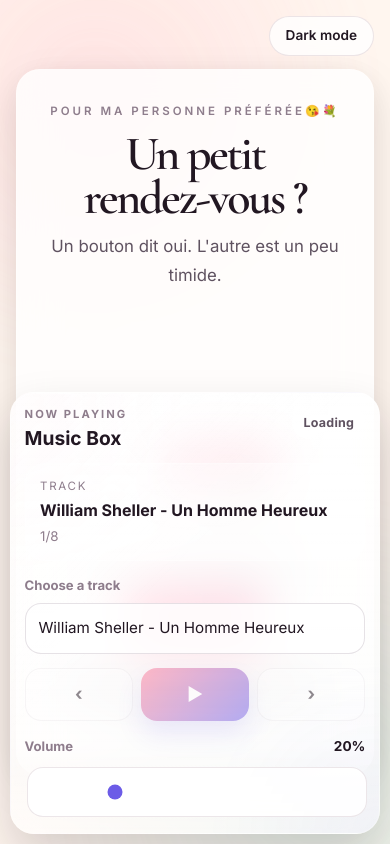
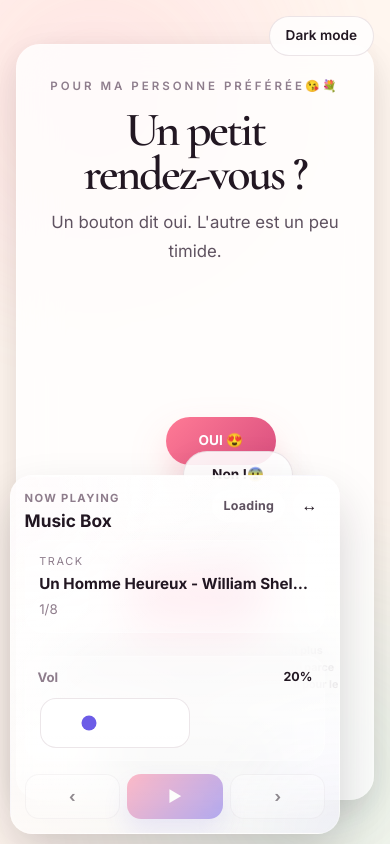
Before and after one commit to corentinDelclaud/love, a React (Vite) app: page / in a window 390 px wide. Built offline with nearby package versions, Linux system fonts and the light colour scheme.

Commit message:
upgrade music box reduce mode

```diff
--- a/src/components/InvitePage.tsx
+++ b/src/components/InvitePage.tsx
@@ -51,7 +51,13 @@ export const InvitePage = ({
       Play Bataille Corse
     </button>
 
-  <h6>Alors c'était un peu plus simple donc j'ai fait plus propre et normalement c'est mieux que le reste parce que c'est pour toi quand même</h6>
+
+
+  <h6>Alors c'était un peu plus simple donc j'ai fait plus propre et normalement c'est mieux que le reste parce que c'est pour toi quand même mais j'ai pas fini pour le moment</h6>
+
+  <button type="button">
+      Album photo pas dev
+    </button>
   </section>
 
 
--- a/src/components/MusicBox.css
+++ b/src/components/MusicBox.css
@@ -5,6 +5,136 @@
   z-index: 50;
   width: min(92vw, 380px);
   pointer-events: auto;
+}
+
+.music-box--dock {
+  position: relative;
+  left: auto;
+  bottom: auto;
+  z-index: 1;
+  width: min(100%, 560px);
+  margin: 0 auto;
+}
+
+.music-box--compact .music-box__glass {
+  padding: 0.85rem;
+}
+
+.music-box--compact .music-box__header {
+  margin-bottom: 0.65rem;
+}
+
+.music-box--compact .music-box__title {
+  font-size: 1.08rem;
+}
+
+.music-box--compact .music-box__eyebrow {
+  letter-spacing: 0.12em;
+}
+
+.music-box__compact-summary {
+  display: grid;
+  grid-template-columns: minmax(0, 1.15fr) minmax(160px, 1fr);
+  gap: 0.75rem;
+  align-items: center;
+  margin-bottom: 0.85rem;
+}
+
+.music-box__track--compact {
+  margin-bottom: 0;
+  min-width: 0;
+}
+
+.music-box__volume--inline {
+  margin-bottom: 0;
+  padding: 0.62rem 0.75rem;
+  border-radius: 18px;
+  background: rgba(255, 255, 255, 0.34);
+  border: 1px solid rgba(255, 255, 255, 0.22);
+}
+
+[data-theme='dark'] .music-box__volume--inline {
+  background: rgba(255, 255, 255, 0.06);
+  border-color: rgba(255, 255, 255, 0.08);
+}
+
+.music-box__volume--inline > div {
+  gap: 0.75rem;
+}
+
+.music-box__volume--inline input[type='range'] {
+  accent-color: var(--accent);
+}
+
+.music-box--compact .music-box__track {
+  padding: 0.7rem 0.85rem;
+  border-radius: 18px;
+}
+
+.music-box--compact .music-box__track strong {
+  font-size: 0.95rem;
+  white-space: nowrap;
+  overflow: hidden;
+  text-overflow: ellipsis;
+}
+
+.music-box--compact .music-box__track-label {
+  font-size: 0.68rem;
+}
+
+.music-box--compact .music-box__select-group {
+  display: none;
+}
+
+.music-box--compact .music-box__body {
+  display: grid;
+  grid-template-columns: minmax(0, 1fr) auto;
+  gap: 0.55rem 0.7rem;
+  align-items: center;
+}
+
+.music-box--compact .music-box__select-group {
+  margin-bottom: 0;
+}
+
+.music-box--compact .music-box__controls {
+  margin-bottom: 0;
+  grid-template-columns: repeat(3, minmax(0, 1fr));
+  gap: 0.45rem;
+}
+
+.music-box--compact .music-box__button {
+  min-height: 38px;
+  padding: 0.55rem 0.65rem;
+  border-radius: 14px;
+}
+
+.music-box--compact .music-box__button span {
+  font-size: 0.95rem;
+}
+
+.music-box--compact .music-box__volume {
+  align-self: stretch;
+}
+
+.music-box--compact .music-box__volume > div {
+  gap: 0.45rem;
+}
+
+.music-box--compact .music-box__volume input[type='range'] {
+  width: min(100%, 150px);
+}
+
+.music-box--compact .music-box__volume:not(.music-box__volume--inline) {
+  grid-column: 1 / -1;
+}
+
+.music-box--compact .music-box__volume strong {
+  font-size: 0.78rem;
+}
+
+.music-box--compact .music-box__select-group select {
+  padding: 0.7rem 0.8rem;
 }
 
 .music-box__glass {
@@ -23,6 +153,30 @@
   color: var(--title);
   padding: 1rem 1rem 0.95rem;
   transform: translateZ(0);
+}
+
+.music-box__header-actions {
+  display: inline-flex;
+  align-items: center;
+  gap: 0.5rem;
+}
+
+.music-box__icon-button {
+  display: inline-grid;
+  place-items: center;
+  width: 32px;
+  height: 32px;
+  border: 0;
+  border-radius: 999px;
+  background: rgba(255, 255, 255, 0.46);
+  color: var(--title);
+  cursor: pointer;
+  box-shadow: inset 0 1px 0 rgba(255, 255, 255, 0.45);
+}
+
+[data-theme='dark'] .music-box__icon-button {
+  background: rgba(255, 255, 255, 0.08);
+  color: var(--title);
 }
 
 [data-theme='dark'] .music-box__glass {
@@ -112,6 +266,17 @@
   border-radius: 20px;
   background: rgba(255, 255, 255, 0.4);
   border: 1px solid rgba(255, 255, 255, 0.28);
+  text-align: left;
+  width: 100%;
+}
+
+.music-box__track:focus-visible,
+.music-box__icon-button:focus-visible,
+.music-box__button:focus-visible,
+.music-box__select-group select:focus-visible,
+.music-box__volume input[type='range']:focus-visible {
+  outline: 2px solid rgba(108, 92, 231, 0.5);
+  outline-offset: 2px;
 }
 
 [data-theme='dark'] .music-box__track {
@@ -270,14 +435,40 @@
 @media (max-width: 480px) {
   .music-box {
     left: 10px;
-    right: 10px;
+    right: auto;
     bottom: 10px;
-    width: auto;
+    width: min(calc(100vw - 20px), 330px);
+  }
+
+  .music-box--dock {
+    left: auto;
+    right: auto;
+    bottom: auto;
+    width: 100%;
+    max-width: 100%;
+    margin: 0;
+  }
+
+  .music-box--compact .music-box__compact-summary {
+    grid-template-columns: 1fr;
+  }
+
+  .music-box--compact .music-box__body {
+    grid-template-columns: 1fr;
+  }
+
+  .music-box--compact .music-box__controls {
+    grid-template-columns: repeat(3, minmax(0, 1fr));
   }
 
   .music-box__glass {
-    padding: 0.85rem;
-    border-radius: 24px;
+    padding: 0.8rem;
+    border-radius: 22px;
+  }
+
+  .music-box__body {
+    display: grid;
+    gap: 0.8rem;
   }
 
   .music-box__controls {
@@ -294,12 +485,21 @@
     font-size: 1.2rem;
   }
 
+  .music-box__eyebrow {
+    letter-spacing: 0.14em;
+  }
+
   .music-box__track {
-    padding: 0.8rem 0.9rem;
+    padding: 0.75rem 0.85rem;
+    margin-bottom: 0.7rem;
   }
 
   .music-box__select-group select {
     padding: 0.75rem 0.8rem;
+  }
+
+  .music-box__volume strong {
+    font-size: 0.8rem;
   }
 }
 
@@ -309,8 +509,23 @@
     align-items: flex-start;
   }
 
-  .music-box__status {
-    align-self: flex-start;
+  .music-box__header-actions {
+    width: 100%;
+    justify-content: space-between;
+  }
+
+  .music-box {
+    width: min(calc(100vw - 16px), 300px);
+    left: 8px;
+    bottom: 8px;
+  }
+
+  .music-box--compact .music-box__compact-summary {
+    gap: 0.55rem;
+  }
+
+  .music-box--compact .music-box__volume--inline {
+    padding: 0.55rem 0.65rem;
   }
 
   .music-box__controls {
@@ -321,4 +536,16 @@
     grid-column: 1 / -1;
     min-height: 48px;
   }
+
+  .music-box__status {
+    align-self: flex-start;
+  }
 }
+
+@media (prefers-reduced-motion: reduce) {
+  .music-box__button,
+  .music-box__select-group select,
+  .music-box__icon-button {
+    transition: none;
+  }
+}
--- a/src/components/MusicBox.tsx
+++ b/src/components/MusicBox.tsx
@@ -43,6 +43,10 @@ type WindowWithYouTube = Window & {
   onYouTubeIframeAPIReady?: () => void
 }
 
+type MusicBoxProps = {
+  mode?: 'floating' | 'dock'
+}
+
 let youtubeApiPromise: Promise<YouTubeApi> | null = null
 
 const loadYoutubeApi = () => {
@@ -82,7 +86,8 @@ const loadYoutubeApi = () => {
   return youtubeApiPromise
 }
 
-export function MusicBox() {
+export function MusicBox({ mode = 'floating' }: MusicBoxProps) {
+  const isDocked = mode === 'dock'
   const playerContainerRef = useRef<HTMLDivElement | null>(null)
   const playerRef = useRef<YouTubePlayer | null>(null)
   const currentIndexRef = useRef(0)
@@ -92,6 +97,7 @@ export function MusicBox() {
   const [isReady, setIsReady] = useState(false)
   const [isPlaying, setIsPlaying] = useState(false)
   const [volume, setVolume] = useState(20)
+  const [isCompactView, setIsCompactView] = useState(() => !isDocked && window.matchMedia('(max-width: 640px)').matches)
   const currentTrack = useMemo(() => playlist[currentIndex], [currentIndex])
 
   useEffect(() => {
@@ -105,6 +111,10 @@ export function MusicBox() {
   useEffect(() => {
     volumeRef.current = volume
   }, [volume])
+
+  useEffect(() => {
+    setIsCompactView(!isDocked && window.matchMedia('(max-width: 640px)').matches)
+  }, [isDocked])
 
   const syncTrack = (nextIndex: number, autoplay: boolean) => {
     const normalizedIndex = ((nextIndex % playlist.length) + playlist.length) % playlist.length
@@ -258,19 +268,32 @@ export function MusicBox() {
   }, [])
 
   return (
-    <section className="music-box" aria-label="Music Box">
+    <section className={`music-box ${mode === 'dock' ? 'music-box--dock' : ''} ${isCompactView ? 'music-box--compact' : 'music-box--full'}`} aria-label="Music Box">
       <div className="music-box__glass">
         <div className="music-box__header">
           <div>
             <p className="music-box__eyebrow">Now playing</p>
             <h2 className="music-box__title">Music Box</h2>
           </div>
+          <div className="music-box__header-actions">
             <span className={`music-box__status ${isPlaying ? 'is-playing' : ''}`}>
               {isReady ? (isPlaying ? 'Playing' : 'Paused') : 'Loading'}
             </span>
+            <button
+              type="button"
+              className="music-box__icon-button"
+              onClick={() => setIsCompactView((current) => !current)}
+              aria-label={isCompactView ? 'Expand player' : 'Compact player'}
+              aria-pressed={isCompactView}
+            >
+              <span aria-hidden="true">{isCompactView ? '↔' : '↕'}</span>
+            </button>
+          </div>
         </div>
 
-        <div className="music-box__track">
+        {isCompactView ? (
+          <div className="music-box__compact-summary">
+            <div className="music-box__track music-box__track--compact">
               <span className="music-box__track-label">Track</span>
               <strong>{currentTrack.title}</strong>
               <small>
@@ -278,6 +301,38 @@ export function MusicBox() {
               </small>
             </div>
 
+            <label className="music-box__volume music-box__volume--inline">
+              <div>
+                <span>Vol</span>
+                <strong>{volume}%</strong>
+              </div>
+              <input
+                type="range"
+                min="0"
+                max="100"
+                step="1"
+                value={volume}
+                onChange={(event) => handleVolumeChange(Number(event.target.value))}
+                aria-label="Volume"
+              />
+            </label>
+          </div>
+        ) : (
+          <button
+            type="button"
+            className="music-box__track"
+            onClick={() => setIsCompactView(true)}
+            aria-label="Compact player"
+          >
+            <span className="music-box__track-label">Track</span>
+            <strong>{currentTrack.title}</strong>
+            <small>
+              {currentIndex + 1}/{playlist.length}
+            </small>
+          </button>
+        )}
+
+        <div className={`music-box__body ${isCompactView ? 'music-box__body--compact' : 'music-box__body--full'}`}>
           <label className="music-box__select-group">
             <span>Choose a track</span>
             <select value={currentTrack.id} onChange={handleTrackChange} aria-label="Choose a track">
@@ -289,7 +344,7 @@ export function MusicBox() {
             </select>
           </label>
 
-        <div className="music-box__controls" aria-label="Playback controls">
+          <div className="music-box__controls" aria-label="Playback controls" id="music-box-controls">
             <button type="button" className="music-box__button music-box__button--ghost" onClick={handlePrevious} disabled={!isReady} aria-label="Previous track">
               <span aria-hidden="true">‹</span>
             </button>
@@ -301,6 +356,7 @@ export function MusicBox() {
             </button>
           </div>
 
+          {!isCompactView ? (
             <label className="music-box__volume">
               <div>
                 <span>Volume</span>
@@ -316,6 +372,8 @@ export function MusicBox() {
                 aria-label="Volume"
               />
             </label>
+          ) : null}
+        </div>
       </div>
 
       <div ref={playerContainerRef} className="music-box__player" aria-hidden="true" />
--- a/src/data/playlist.ts
+++ b/src/data/playlist.ts
@@ -7,42 +7,42 @@ export type PlaylistTrack = {
 export const playlist: PlaylistTrack[] = [
   {
     id: 'william-sheller-un-homme-heureux',
-    title: 'William Sheller - Un Homme Heureux',
+    title: 'Un Homme Heureux - William Sheller',
     youtubeId: 'R1wAXsbVlHE',
   },
   {
     id: 'michel-berger-le-paradis-blanc',
-    title: 'Michel Berger - Le Paradis Blanc',
+    title: 'Le Paradis Blanc - Michel Berger',
     youtubeId: 'Z2OawuAcIF4',
   },
   {
     id: 'pomme-la-lavande',
-    title: 'Pomme - La lavande',
+    title: 'La lavande - Pomme',
     youtubeId: 'yfRKk1JoLdo',
   },
   {
     id: 'led-zeppelin-stairway-to-heaven',
-    title: 'Led Zeppelin - Stairway to Heaven',
+    title: 'Stairway to Heaven - Led Zeppelin',
     youtubeId: 'X791IzOwt3Q',
   },
   {
     id: 'RADWIMPS-date',
-    title: 'RADWIMPS - Date',
+    title: 'Date - RADWIMPS',
     youtubeId: 'FtMhJH_rui4',
   },
   {
     id: 'yann-tiersen-la-valse-damelie',
-    title: 'Yann Tiersen - La valse d\'Amélie',
+    title: 'La valse d\'Amélie - Yann Tiersen',
     youtubeId: '07xTvC5a9YQ',
   },
   {
     id: 'yann-tiersen-la-valse-damelie-piano-version',
-    title: 'Yann Tiersen - La valse d\'Amélie (Version piano)',
+    title: 'La valse d\'Amélie (Version piano) - Yann Tiersen',
     youtubeId: 'o3OcLhAs8wQ',
   },
   {
     id: 'yann-tiersen-comptine-dun-autre-ete-lapres-midi',
-    title: 'Yann Tiersen - Comptine d\'un autre été, l\'après-midi',
+    title: 'Comptine d\'un autre été, l\'après-midi - Yann Tiersen',
     youtubeId: 'znfYwABeSZ0',
   },
 ]
--- a/vite.config.ts
+++ b/vite.config.ts
@@ -28,11 +28,13 @@ export default defineConfig({
         configure: (proxy) => {
           proxy.on('error', (err, _req, res) => {
             console.log('Proxy error:', err);
-            if ('writeHead' in res) {
-              res.writeHead(500, { 'Content-Type': 'application/json' });
-              res.end(JSON.stringify({ error: 'API server not available' }));
+            const response = res as { writeHead?: (statusCode: number, headers: Record<string, string>) => void; end?: (body?: string) => void } | undefined;
+
+            if (response?.writeHead) {
+              response.writeHead(500, { 'Content-Type': 'application/json' });
+              response.end?.(JSON.stringify({ error: 'API server not available' }));
             } else {
-              res.end();
+              response?.end?.();
             }
           });
         },
```
Lines whose indentation alone changed are shown as unchanged.
